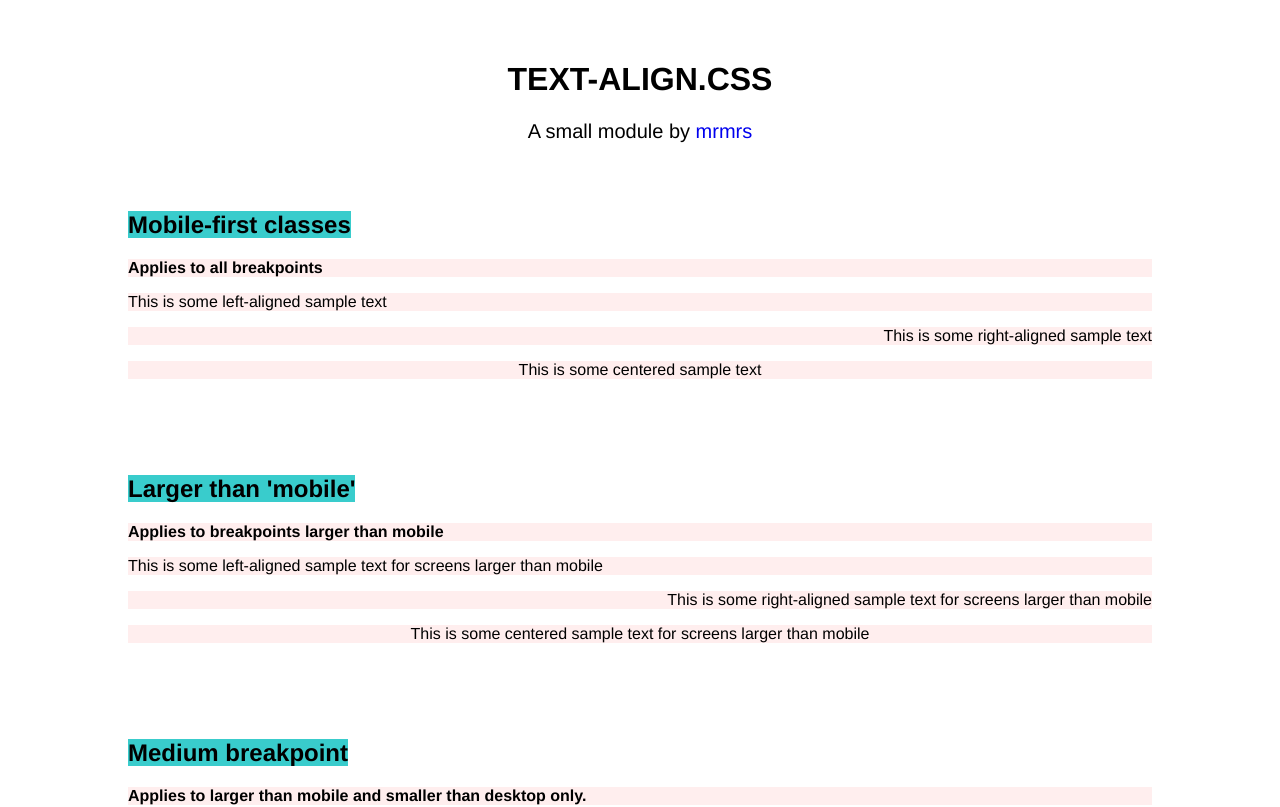
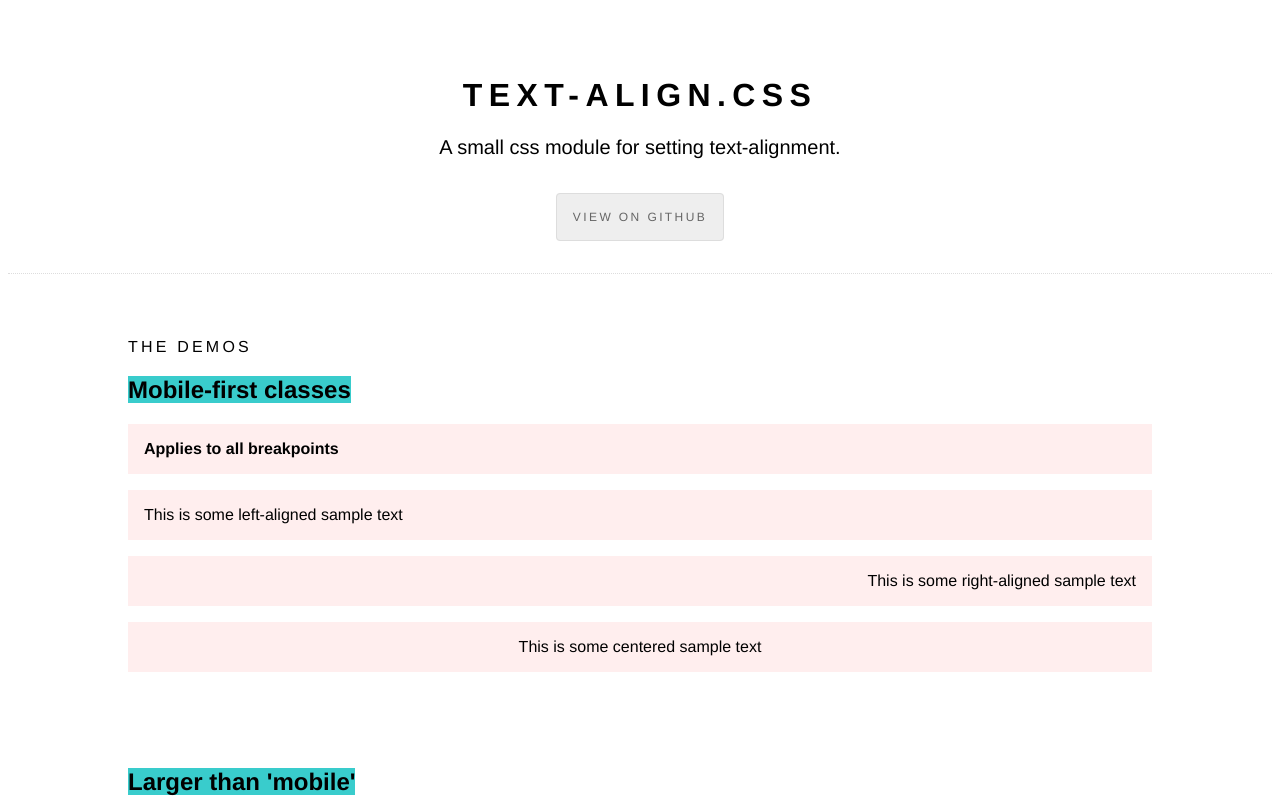
Before and after one commit to sshyran/text-align, a website: page index.html in a window 1280 px wide. Shown: the top 807 px of the page. Drawn offline with Linux system fonts and the light colour scheme.

Commit message:
Update project page.

```diff
--- a/index.html
+++ b/index.html
@@ -9,20 +9,27 @@
     <link rel="stylesheet" href="text-align.min.css">
     <style>
       html { font-family: avenir, helvetica, arial, comic-sans, sans-serif; }
+      .title { text-transform: uppercase; letter-spacing: .2em; }
       .bg-teal  { background: #39CCCC; }
-      .pa { padding: 2rem; }
+      .pa { padding: 3rem 2rem; }
+      .mb { margin-bottom: 3rem; }
       section { margin-bottom: 6rem; }
-      p { background: #FFeeee; }
+      p { background: #FFeeee; padding: 1rem; }
       h2 { font-weight: 100; font-size: 20px;  }
       a { text-decoration: none; }
+      .btn { color: #666; border-radius: 4px; background: #eee; border: 1px solid #ddd; padding: 16px 16px; font-size: 12px; -webkit-transition: .4s background-color; }
+      .btn:hover {  background: #dedede; -webkit-transition: .4s background-color; }
+      header { border-bottom: 1px dotted #ddd; margin-bottom: 4rem;}
     </style>
   </head>
   <body>
     <header class="pa tc">
-      <h1>TEXT-ALIGN.CSS</h1>
-      <h2>A small module by <a href="http://mrmrs.io">mrmrs</a></h2>
+      <h1 class="title">TEXT-ALIGN.CSS</h1>
+      <h2 class="mb">A small css module for setting text-alignment.</h2>
+      <a href="http://github.com/mrmrs/text-align" class="title btn">View on Github</a>
     </header>
     <main style="max-width:64em; margin: 0 auto;">
+    <h1 style="font-weight:100;font-size: 16px; " class="title">The Demos</h1>
     <section>
       <h1><span class="bg-teal">Mobile-first classes</span></h1>
       <p><b>Applies to all breakpoints</b></p>
```
